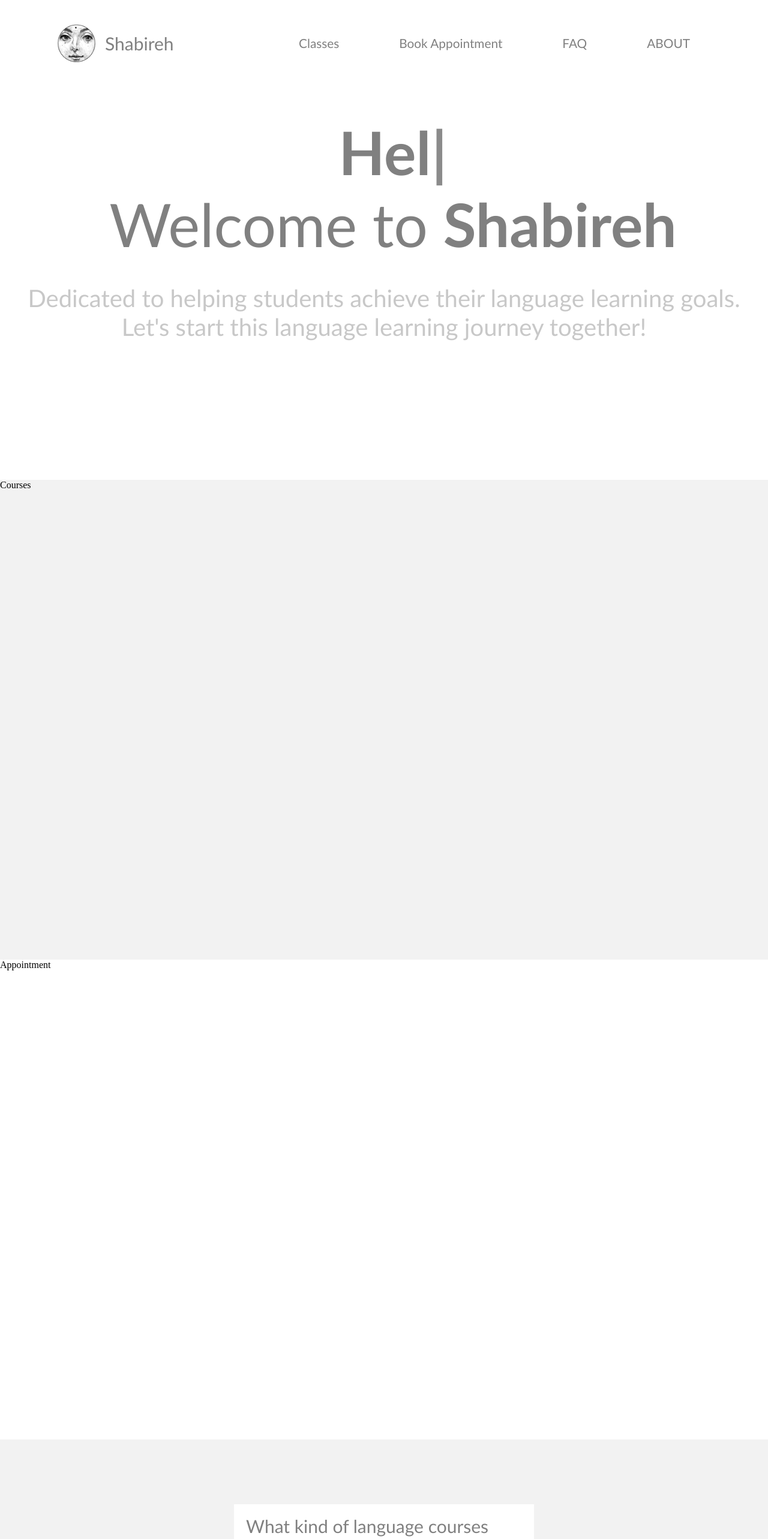
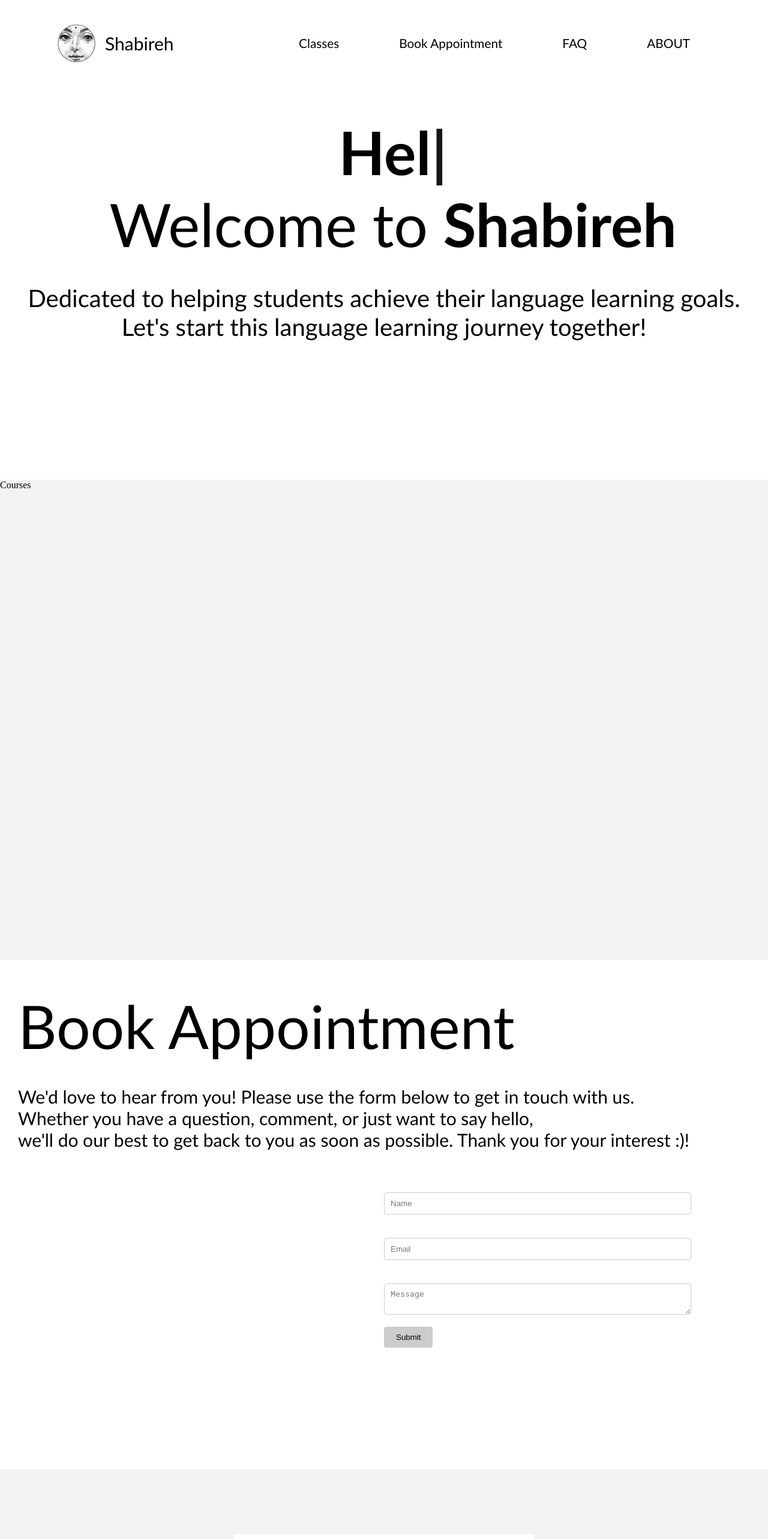
Before and after one commit to PriyankeshGithub/Shabireh, a React (Create React App) app: page / in a window 1280 px wide. Shown: the top 2566 px of the page at 60% size. Built offline with nearby package versions, Linux system fonts and the light colour scheme.

Commit message:
updates2

```diff
--- a/src/components/Appointment.jsx
+++ b/src/components/Appointment.jsx
@@ -3,7 +3,28 @@ import '../components/AppointmentStyle.css';
 
 const Appointment = () => {
   return (
-    <div className='appointment'>Appointment</div>
+    <div className='appointment'>
+      <h1>Book Appointment</h1>
+      <p className='contactDesc'>We'd love to hear from you! Please use the form below to get in touch with us. <br/> Whether you have a question, comment, or just want to say hello,<br/> we'll do our best to get back to you as soon as possible. Thank you for your interest :)!</p>
+      <div className="contactFrom">
+      <form>
+
+          <input type="text" name="name" placeholder='Name' />
+
+        <br />
+
+          <input type="email" name="email" placeholder='Email' />
+
+        <br />
+
+          <textarea name="message" placeholder='Message'>
+
+          </textarea>
+
+        <button type="submit">Submit</button>
+      </form>
+      </div>
+    </div>
   )
 }
 
--- a/src/components/AppointmentStyle.css
+++ b/src/components/AppointmentStyle.css
@@ -1,3 +1,67 @@
 .appointment{
     height: 100vh;
+    font-family:'Gill Sans', 'Gill Sans MT', Calibri, 'Trebuchet MS', sans-serif;
+    color: #000000;
+
 }
+.contactDesc{
+  color: #000000;
+  text-align: left;
+  margin-left: 30px;
+  font-size: 30px;
+  margin-bottom: 70px;
+}
+
+h1{
+
+  text-align: left;
+}
+
+form label {
+    display: block;
+    margin-bottom: 10px;
+  }
+form{
+
+float: right;
+width: 50%;
+
+}
+  form input,
+  form textarea {
+
+    display: block;
+    width: 80%;
+    padding: 10px;
+    margin-bottom: 20px;
+    border: 1px solid #ccc;
+    border-radius: 4px;
+  }
+
+  form button {
+    padding: 10px 20px;
+    background-color: #ccc;
+    color: #000000;
+    border: none;
+    border-radius: 4px;
+    cursor: pointer;
+  }
+
+  @media screen and (max-width : 769px){
+    .contactDesc{
+    font-size: 15px;
+    margin-right: 20px;
+    text-align: center;
+  }
+    h1{
+      margin-right: 20px;
+      text-align: center;
+      font-size: 35px;
+    }
+
+      form {
+        float: none;
+        width: 100%;
+        margin: 0 40px;
+      }
+  }
--- a/src/components/FaqStyle.css
+++ b/src/components/FaqStyle.css
@@ -6,10 +6,11 @@
     align-items: center;
     color: black;
     font-family:'Gill Sans', 'Gill Sans MT', Calibri, 'Trebuchet MS', sans-serif;
-
+    text-align: center;
 }
 .accordion{
     width: 500px;
+
 }
 .item{
     background-color: #ffff;
--- a/src/components/Home.jsx
+++ b/src/components/Home.jsx
@@ -10,11 +10,11 @@ const Home = () => {
     <Navbar/>
 
       <div className='Hero'>
-      <h1><Typewriter options={{
+      <h1 className='mainText'><Typewriter options={{
         strings: ['नमस्ते','Hello', 'Sveiki', 'مرحبًا', 'Hola'],
         autoStart: true,
         loop: true, }} />Welcome to <span>Shabireh</span></h1>
-        <p>Dedicated to helping students achieve their language learning goals.<br/>
+        <p className='homeDesc'>Dedicated to helping students achieve their language learning goals.<br/>
         Let's start this language learning journey together!</p>
 
 
--- a/src/components/HomeStyle.css
+++ b/src/components/HomeStyle.css
@@ -1,20 +1,26 @@
 .home{
     height: 100vh;
     font-family:'Gill Sans', 'Gill Sans MT', Calibri, 'Trebuchet MS', sans-serif;
-    color: #808080;
+    color: #000000;
+}
+.mainText{
+text-align: center;
 }
 h1{
     margin-top:50px;
     font-size: 100px;
-    font-weight: 400;
+    font-weight: 300;
+    margin-left: 30px;
     text-align: center;
-    margin-left: 30px;
 }
 p{
     font-weight: 100;
     margin-top: 40px;
     text-align: center;
     font-size: 40px;
+}
+.homeDesc{
+    color: #000000;
 }
 span{
     font-weight: 600;
@@ -31,7 +37,7 @@ h1{
 }
 p{
     margin-top: 60px;
-
+    color: #000000;
     text-align: center;
     font-size: 15px;
 }
--- a/src/components/NavbarStyle.css
+++ b/src/components/NavbarStyle.css
@@ -13,7 +13,7 @@ nav{
 }
 h2{
     font-size: 30px;
-    color: #808080;
+    color: #000000;
     font-weight: 300;
 
 }
@@ -40,7 +40,7 @@ h2{
     text-decoration: none;
     font-size: 1.3rem;
     font-weight: 300;
-    color: #808080;
+    color: #000000;
     transition: 0.3s ease-in-out;
 }
 
```
Also changed, not shown: src/components/AboutStyle.css (line endings or trailing spaces).
